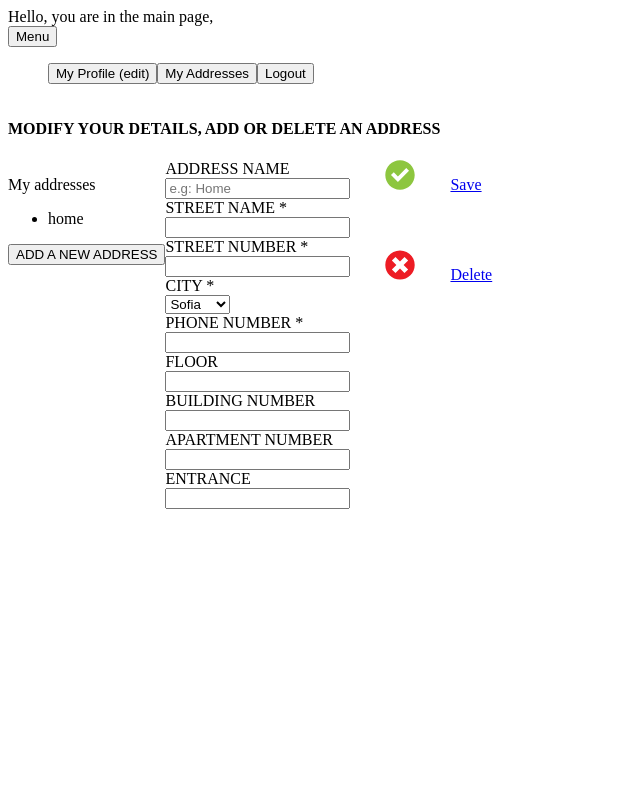
After one commit to elena-rafailova/dominos, a PHP site: template view/addresses.php in a window 1280 px wide. The commit adds this page. Shown: the whole page, without its empty margins (0-640 px from the left). Run offline with PHP 8.4, Linux system fonts and the light colour scheme; the template is opened without the code that fills it, so the values that code supplies are empty; the visitor is signed in with stand-in values (Sample User, id 1).

Commit message:
Started working on Address options - mainly 'view' added

```diff
--- a/styles/styles.css
+++ b/styles/styles.css
@@ -10,3 +10,9 @@ table, tr, td, th {
 td,th {
     width: 300px;
 }
+
+#buttons li {
+    float: left;
+    list-style: none;
+    display: block;
+}
--- /dev/null
+++ b/view/addresses.php
@@ -0,0 +1,45 @@
+<?php
+include_once "main.php";
+?>
+    <h4>MODIFY YOUR DETAILS, ADD OR DELETE AN ADDRESS</h4>
+<div style="float: left">
+    <p>
+        <span>My addresses</span>
+    </p>
+    <ul>
+        <li>home</li>
+    </ul>
+    <a href="index.php?target=address&action=add"><button>ADD A NEW ADDRESS</button></a>
+</div>
+<div style="float: left">
+        <form name="edit_address" method="post">
+        <label>ADDRESS NAME</label><br>
+        <input type="text" name="name" placeholder="e.g: Home"  /><br>
+        <label>STREET NAME *</label><br>
+        <input type="text" name="street_name"  required /><br>
+        <label>STREET NUMBER *</label><br>
+        <input type="number" name="street_number"  required /><br>
+        <label>CITY *</label><br>
+            <select name="city" required>
+                <option value="1">Sofia</option>
+                <option value="2">Plovdiv</option>
+                <option value="3">Varna</option>
+            </select><br>
+        <label >PHONE NUMBER *</label><br>
+        <input type="tel" name="phone_number" required   /><br>
+        <label>FLOOR</label><br>
+        <input type="number" name="floor"/><br>
+        <label>BUILDING NUMBER</label><br>
+        <input type="text" name="building_number"  /><br>
+        <label>APARTMENT NUMBER</label><br>
+        <input type="text" name="apartment_number"  /><br>
+        <label>ENTRANCE</label><br>
+        <input type="text" name="entrance"   /><br>
+        </form>
+</div>
+        <div style="float: left">
+                <a href="index.php?target=address&action=change"><img src="uploads/green_check.svg" width="30px" height="30px" alt="Save" />Save</a>
+        </div> <br><br><br><br><br>
+        <div style="float: left ">
+            <a href="index.php?target=address&action=delete"> <img src="uploads/delete_cross.svg" width="30px" height="30px" alt="Delete" />Delete</a>
+        </div>
--- a/view/edit.php
+++ b/view/edit.php
@@ -14,11 +14,11 @@ $user = json_decode($_SESSION['logged_user']);
 </head>
 <body>
 <form action="index.php?target=user&action=edit" method="post">
-    <label>First name:</label><br>
+    <label>First name: * </label><br>
     <input type="text" name="first_name" value="<?= $user->first_name ?>" required><br>
-    <label>Last name:</label><br>
+    <label>Last name: * </label><br>
     <input type="text" name="last_name"  value="<?= $user->last_name ?>" required><br>
-    <label>Email:</label><br>
+    <label>Email: * </label><br>
     <input type="email" name="email"  value="<?= $user->email ?>" readonly><br>
     <label>Current password:</label><br>
     <input type="password" name="password" placeholder="Enter password" ><br>
--- a/view/main.php
+++ b/view/main.php
@@ -1,10 +1,23 @@
 <?php
 
-echo "Hello, you are in the main page, ";
+echo " Hello, you are in the main page, ";
 $user = json_decode($_SESSION['logged_user']);
 echo $user->first_name."<br>";
 ?>
-
-<a href="index.php?target=user&action=logout"><button>Logout</button></a>
-<a href="index.php?view=edit"><button>Edit Profile</button></a>
+<!DOCTYPE html>
+<html lang="en">
+<head>
+    <meta charset="UTF-8">
+    <title>Main</title>
+    <link rel="stylesheet" href="styles/styles.css">
+</head>
+<body>
 <a href="index.php?target=pizza&action=show"><button>Menu</button></a>
+<ul id="buttons">
+    <li><a href="index.php?view=edit"><button>My Profile (edit) </button></a></li>
+    <li><a href="index.php?view=addresses"><button>My Addresses</button></a></li>
+    <li><a href="index.php?target=user&action=logout"><button>Logout</button></a></li>
+</ul>
+<br><br>
+</body>
+</html>
```
Also changed, not shown: controller/AddressController.php (added, +14 -0 lines), model/Address.php (added, +36 -0 lines), model/DAO/AddressDAO.php (added, +13 -0 lines), view/register.php (+5 -5 lines), uploads/delete_cross.svg (added), uploads/green_check.svg (added).
